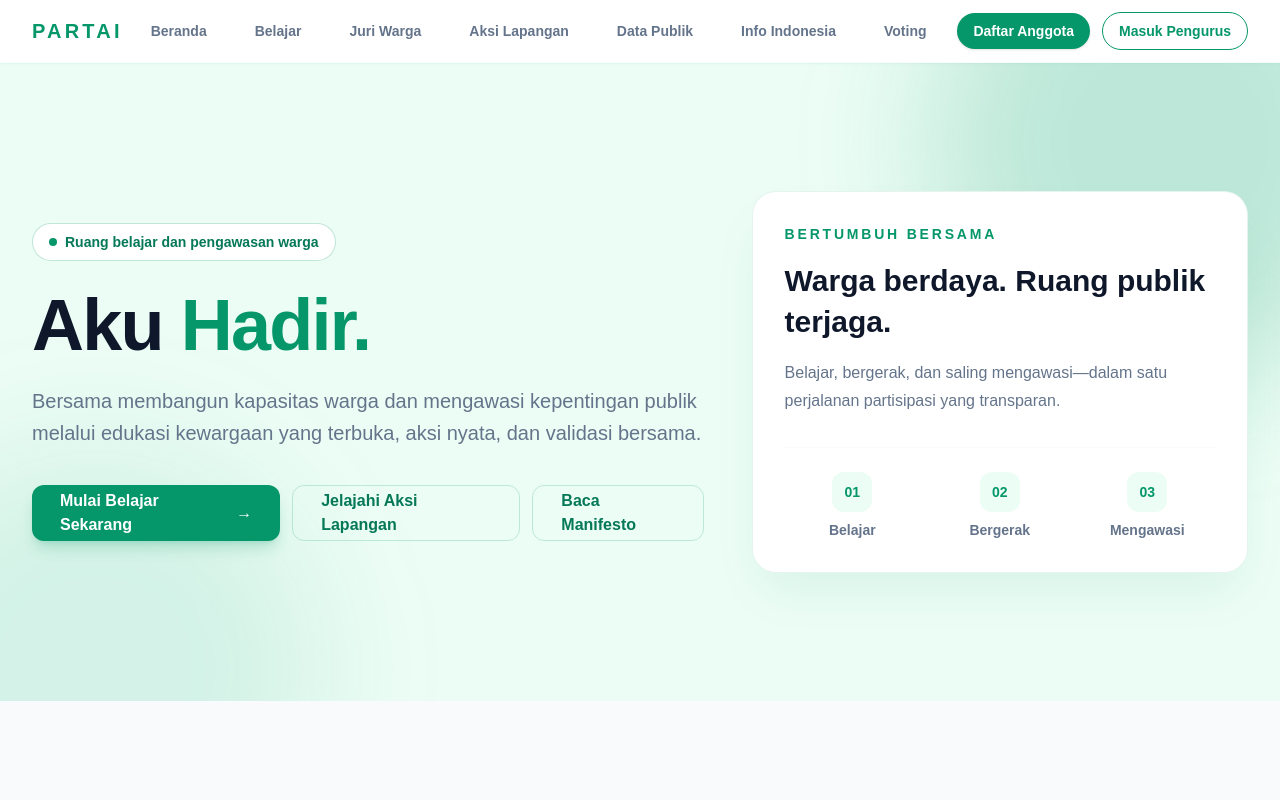
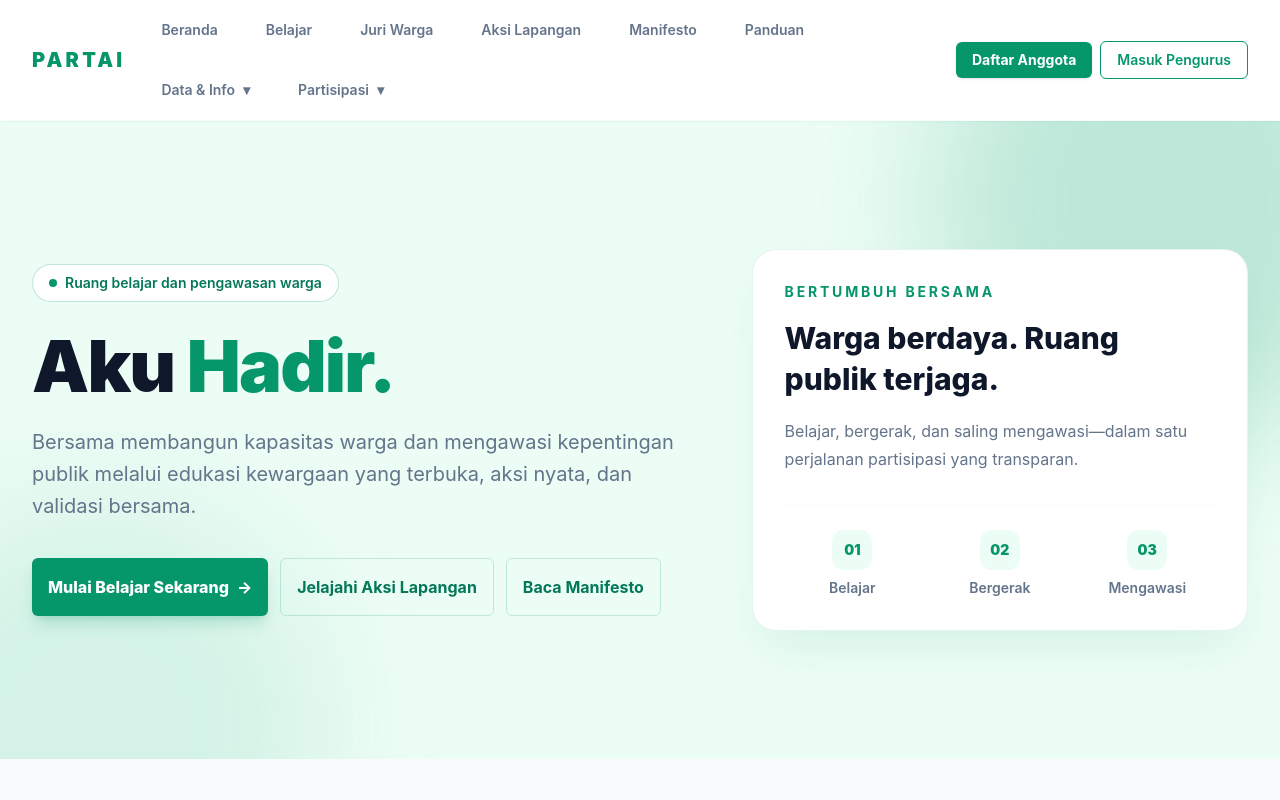
Before and after one commit to bagusgrav/partai, a Next.js app in the folder web/: page / in a window 1280 px wide. Shown: the top 800 px of the page. Built offline with nearby package versions, Linux system fonts and the light colour scheme.

Commit message:
refactor(ui): menerapkan standar design system shadcn dan memperbaiki layout navbar

```diff
--- a/web/src/app/globals.css
+++ b/web/src/app/globals.css
@@ -17,5 +17,5 @@
 body {
   background: var(--color-background);
   color: var(--color-text-main);
-  font-family: Arial, Helvetica, sans-serif;
+  font-family: Inter, ui-sans-serif, system-ui, sans-serif;
 }
--- a/web/src/components/Navbar.tsx
+++ b/web/src/components/Navbar.tsx
@@ -7,50 +7,78 @@ const links = [
   { href: "/belajar", label: "Belajar" },
   { href: "/review", label: "Juri Warga" },
   { href: "/events", label: "Aksi Lapangan" },
-  { href: "/data", label: "Data Publik" },
-  { href: "/info", label: "Info Indonesia" },
-  { href: "/voting", label: "Voting" },
-  { href: "/recall", label: "Tata Kelola" },
   { href: "/manifesto", label: "Manifesto" },
   { href: "/panduan", label: "Panduan" },
 ];
+
+const groupedLinks = {
+  "Data & Info": [
+    { href: "/data", label: "Data Publik" },
+    { href: "/info", label: "Info Indonesia" },
+  ],
+  Partisipasi: [
+    { href: "/voting", label: "Voting" },
+    { href: "/recall", label: "Tata Kelola" },
+  ],
+};
 
 export default function Navbar() {
   return (
     <header className="sticky top-0 z-50 border-b border-background/80 bg-surface/95 shadow-sm shadow-primary/5 backdrop-blur">
       <nav
         aria-label="Navigasi utama"
-        className="mx-auto flex max-w-7xl flex-col gap-3 px-5 py-3 sm:flex-row sm:items-center sm:justify-between sm:px-8"
+        className="mx-auto flex max-w-7xl flex-wrap items-center gap-x-6 gap-y-3 px-4 py-3 sm:px-6 lg:px-8"
       >
         <Link
           aria-label="PARTAI, Beranda"
-          className="w-fit text-xl font-black tracking-[0.16em] text-primary"
+          className="w-fit rounded-md text-xl font-black tracking-[0.16em] text-primary transition hover:text-primary-hover focus-visible:outline-none focus-visible:ring-2 focus-visible:ring-primary focus-visible:ring-offset-2 disabled:opacity-50"
           href="/"
         >
           PARTAI
         </Link>
-        <div className="-mx-5 flex gap-4 overflow-x-auto px-5 pb-1 sm:mx-0 sm:min-w-0 sm:flex-1 sm:gap-4 sm:overflow-x-auto sm:px-0 sm:pb-0">
+        <div className="flex flex-1 flex-wrap items-center gap-2 lg:gap-6">
           {links.map(({ href, label }) => (
             <Link
-              className="shrink-0 rounded-full px-3 py-2 text-sm font-semibold text-text-muted transition hover:bg-primary-light hover:text-primary-hover focus-visible:outline-2 focus-visible:outline-offset-2 focus-visible:outline-primary sm:px-4"
+              className="whitespace-nowrap rounded-md px-3 py-2 text-sm font-semibold text-text-muted transition hover:bg-primary-light hover:text-primary-hover focus-visible:outline-none focus-visible:ring-2 focus-visible:ring-primary focus-visible:ring-offset-2 disabled:opacity-50"
               href={href}
               key={href}
             >
               {label}
             </Link>
           ))}
+          {Object.entries(groupedLinks).map(([label, items]) => (
+            <details className="relative" key={label}>
+              <summary className="cursor-pointer list-none whitespace-nowrap rounded-md px-3 py-2 text-sm font-semibold text-text-muted transition hover:bg-primary-light hover:text-primary-hover focus-visible:outline-none focus-visible:ring-2 focus-visible:ring-primary focus-visible:ring-offset-2">
+                {label}
+                <span aria-hidden="true" className="ml-2">▾</span>
+              </summary>
+              <div className="absolute left-0 top-full z-10 mt-2 min-w-44 rounded-md border border-background bg-surface p-2 shadow-lg">
+                {items.map(({ href, label: itemLabel }) => (
+                  <Link
+                    className="block whitespace-nowrap rounded-md px-3 py-2 text-sm font-semibold text-text-muted transition hover:bg-primary-light hover:text-primary-hover focus-visible:outline-none focus-visible:ring-2 focus-visible:ring-primary focus-visible:ring-offset-2 disabled:opacity-50"
+                    href={href}
+                    key={href}
+                  >
+                    {itemLabel}
+                  </Link>
+                ))}
               </div>
+            </details>
+          ))}
+        </div>
+        <div className="flex flex-wrap items-center gap-2">
           <Suspense fallback={null}>
             <NavbarRegistrationCTA />
           </Suspense>
           <a
-          className="self-end whitespace-nowrap rounded-full border border-primary bg-transparent px-4 py-2 text-sm font-semibold text-primary transition hover:bg-primary-light focus-visible:outline-2 focus-visible:outline-offset-2 focus-visible:outline-primary sm:self-auto"
+            className="whitespace-nowrap rounded-md border border-primary bg-transparent px-4 py-2 text-sm font-semibold text-primary transition hover:bg-primary-light focus-visible:outline-none focus-visible:ring-2 focus-visible:ring-primary focus-visible:ring-offset-2 disabled:opacity-50"
             href="https://api.akuhadir.my.id/admin"
             rel="noopener noreferrer"
             target="_blank"
           >
             Masuk Pengurus
           </a>
+        </div>
       </nav>
     </header>
   );
--- a/web/src/components/NavbarRegistrationCTA.tsx
+++ b/web/src/components/NavbarRegistrationCTA.tsx
@@ -12,7 +12,7 @@ export default function NavbarRegistrationCTA() {
 
   return (
     <Link
-      className="self-end whitespace-nowrap rounded-full bg-primary px-4 py-2 text-sm font-bold text-white shadow-sm transition hover:bg-primary-hover focus-visible:outline-2 focus-visible:outline-offset-2 focus-visible:outline-primary sm:self-auto"
+      className="whitespace-nowrap rounded-md bg-primary px-4 py-2 text-sm font-bold text-white shadow-sm transition hover:bg-primary-hover focus-visible:outline-none focus-visible:ring-2 focus-visible:ring-primary focus-visible:ring-offset-2 disabled:opacity-50"
       href="/daftar"
     >
       Daftar Anggota
--- a/web/src/components/features/home/LandingPage.tsx
+++ b/web/src/components/features/home/LandingPage.tsx
@@ -79,22 +79,22 @@ export default function LandingPage() {
               melalui edukasi kewargaan yang terbuka, aksi nyata, dan validasi
               bersama.
             </p>
-            <div className="mt-9 flex flex-col gap-3 sm:flex-row">
+            <div className="mt-9 flex flex-col gap-3 sm:flex-row sm:flex-wrap">
               <Link
-                className="inline-flex min-h-14 items-center justify-center rounded-xl bg-primary px-7 text-base font-extrabold text-surface shadow-lg shadow-primary/20 transition hover:bg-primary-hover focus-visible:outline-2 focus-visible:outline-offset-2 focus-visible:outline-primary"
+                className="inline-flex min-h-14 items-center justify-center rounded-md bg-primary px-4 py-4 text-base font-extrabold text-surface shadow-lg shadow-primary/20 transition hover:bg-primary-hover focus-visible:outline-none focus-visible:ring-2 focus-visible:ring-primary focus-visible:ring-offset-2 disabled:opacity-50"
                 href="/belajar"
               >
                 Mulai Belajar Sekarang
                 <span aria-hidden="true" className="ml-2">→</span>
               </Link>
               <Link
-                className="inline-flex min-h-14 items-center justify-center rounded-xl border border-primary/20 px-7 text-base font-bold text-primary-hover transition hover:bg-primary/10 focus-visible:outline-2 focus-visible:outline-offset-2 focus-visible:outline-primary"
+                className="inline-flex min-h-14 items-center justify-center rounded-md border border-primary/20 px-4 py-4 text-base font-bold text-primary-hover transition hover:bg-primary/10 focus-visible:outline-none focus-visible:ring-2 focus-visible:ring-primary focus-visible:ring-offset-2 disabled:opacity-50"
                 href="/events"
               >
                 Jelajahi Aksi Lapangan
               </Link>
               <Link
-                className="inline-flex min-h-14 items-center justify-center rounded-xl border border-primary/20 px-7 text-base font-bold text-primary-hover transition hover:bg-primary/10 focus-visible:outline-2 focus-visible:outline-offset-2 focus-visible:outline-primary"
+                className="inline-flex min-h-14 items-center justify-center rounded-md border border-primary/20 px-4 py-4 text-base font-bold text-primary-hover transition hover:bg-primary/10 focus-visible:outline-none focus-visible:ring-2 focus-visible:ring-primary focus-visible:ring-offset-2 disabled:opacity-50"
                 href="/manifesto"
               >
                 Baca Manifesto
```
Also changed, not shown: 2 other files (tests, documents, lock files or other folders). Lines whose indentation alone changed are shown as unchanged.
